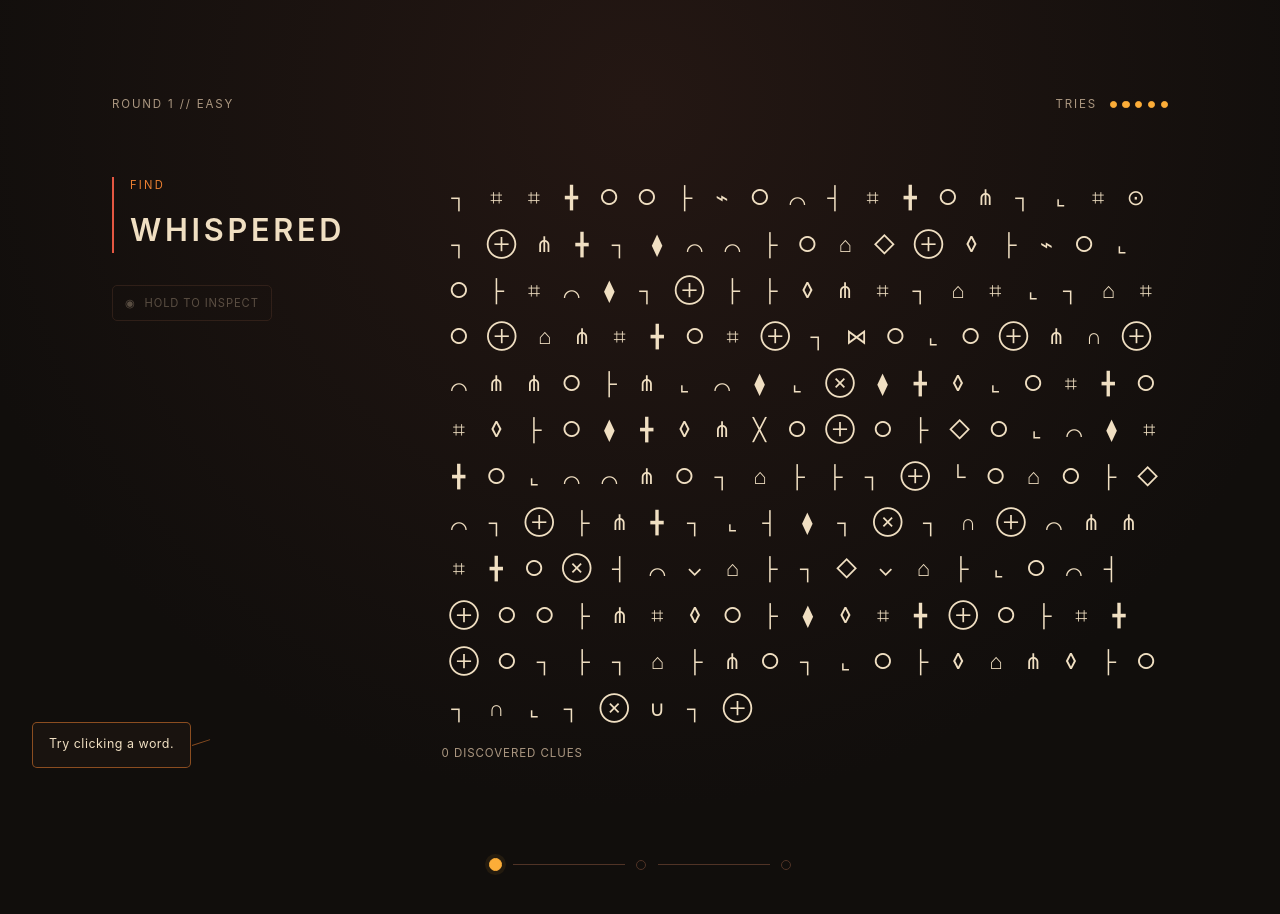
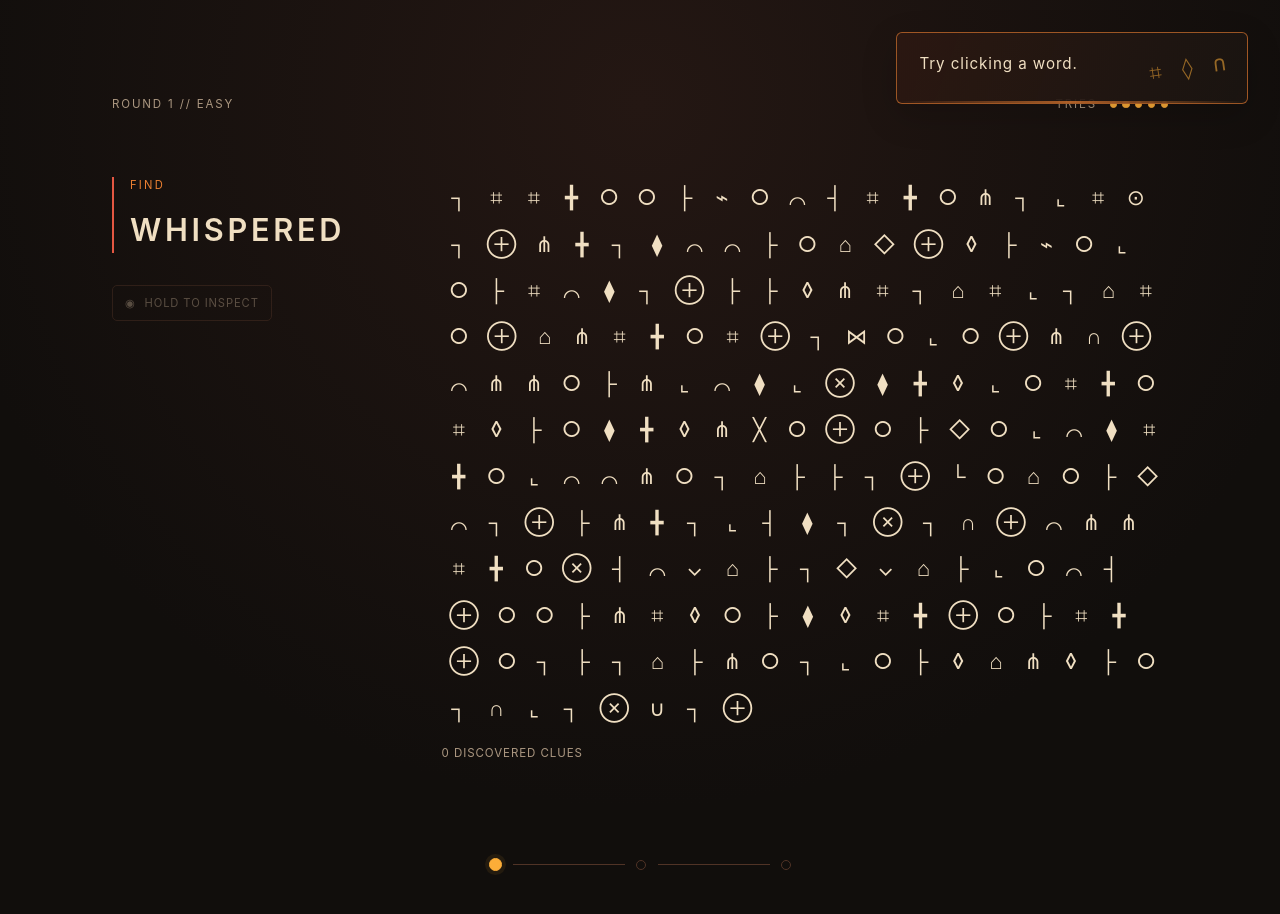
Before and after one commit to Prosperum26/decode-me, a React (Vite) app: page / in a window 1280 px wide. Both pictures are taken after a click on the button "PLAY". Shown: the top 914 px of the page. Built offline with nearby package versions, Linux system fonts and the light colour scheme.

Commit message:
fix: remove unnecessary eyebrow text from FailureScreen and adjust first-click hint positioning

```diff
--- a/src/app/play/page.tsx
+++ b/src/app/play/page.tsx
@@ -233,7 +233,6 @@ function FailureScreen({ onTryAgain }: FailureScreenProps) {
 
   return (
     <div className="session-screen failure-screen">
-      <p className="eyebrow">A small interruption</p>
       <h1>Not quite.</h1>
       <p>{quote}</p>
       <button className="next-button" type="button" onClick={onTryAgain}>Try again</button>
--- a/src/index.css
+++ b/src/index.css
@@ -93,9 +93,10 @@ h1 { max-width: 700px; margin: 1.25rem 0 .75rem; color: var(--text-primary); fon
 .solved-panel > p:not(.eyebrow) { max-width: 44rem; color: var(--text-secondary); font-family: Georgia, 'Times New Roman', serif; font-size: 1.25rem; line-height: 1.6; }
 .next-button { margin-top: 1.5rem; padding: .7rem 1rem; border: 1px solid var(--coral-red); border-radius: 5px; background: transparent; color: var(--text-primary); cursor: pointer; font: inherit; font-size: .72rem; letter-spacing: .14em; text-transform: uppercase; transition: background-color .2s ease, color .2s ease; }
 .next-button:hover { background: var(--coral-red); color: var(--page-bg); }
-.first-click-hint { position: fixed; z-index: 3; bottom: 2rem; left: 2rem; max-width: 13rem; padding: .8rem 1rem; border: 1px solid rgba(235, 127, 49, .55); border-radius: 5px; background: rgba(27, 21, 17, .88); color: var(--text-primary); pointer-events: none; font-size: .78rem; letter-spacing: .04em; animation: hint-in .55s ease-out both; }
-.first-click-hint::after { position: absolute; top: 50%; right: -1.3rem; width: 1.2rem; border-top: 1px solid rgba(235, 127, 49, .55); content: ''; transform: rotate(-18deg); transform-origin: left center; }
-@keyframes hint-in { from { opacity: 0; transform: translateY(8px); } to { opacity: 1; transform: translateY(0); } }
+.first-click-hint { position: fixed; z-index: 3; top: 2rem; right: 2rem; width: min(22rem, calc(100vw - 4rem)); min-height: 4.5rem; padding: 1.25rem 3.5rem 1.25rem 1.4rem; border: 1px solid rgba(235, 127, 49, .62); border-radius: 6px; background: linear-gradient(110deg, rgba(43, 24, 18, .96), rgba(27, 21, 17, .9)); box-shadow: 0 12px 35px rgba(0, 0, 0, .18); color: var(--text-primary); pointer-events: none; font-size: .95rem; letter-spacing: .06em; animation: hint-in .65s cubic-bezier(.2, .75, .25, 1) both; overflow: hidden; }
+.first-click-hint::before { position: absolute; top: 50%; right: 1.1rem; color: rgba(252, 173, 56, .55); content: '⌗ ◊ ∩'; font: 1.35rem/1 ui-monospace, SFMono-Regular, Consolas, monospace; letter-spacing: .15em; transform: translateY(-50%) rotate(-8deg); }
+.first-click-hint::after { position: absolute; right: 0; bottom: 0; left: 0; height: 2px; background: linear-gradient(90deg, transparent, var(--burnt-orange), transparent); content: ''; opacity: .7; }
+@keyframes hint-in { from { opacity: 0; transform: translateX(110%); } to { opacity: 1; transform: translateX(0); } }
 .round-progress { display: flex; align-items: center; justify-content: center; margin: clamp(3rem, 8vw, 6rem) auto 0; }
 .round-step { display: inline-flex; align-items: center; }
 .round-dot { display: block; width: .65rem; height: .65rem; border: 1px solid var(--border); border-radius: 50%; background: transparent; }
@@ -131,7 +132,7 @@ h1 { max-width: 700px; margin: 1.25rem 0 .75rem; color: var(--text-primary); fon
   .encoded-passage { min-height: 9rem; padding: 1rem; }
   .glyph { min-width: 1.9rem; min-height: 2.3rem; font-size: 1.1rem; }
   .clue-reading, .solved-panel { margin-left: 0; }
-  .first-click-hint { bottom: 1.25rem; left: 1.25rem; }
+  .first-click-hint { top: 1.25rem; right: 1.25rem; width: calc(100vw - 2.5rem); }
   .round-progress { margin-top: 4rem; }
   .session-screen { padding-top: 3rem; }
   .site-footer { padding-inline: 1.25rem; }
```
